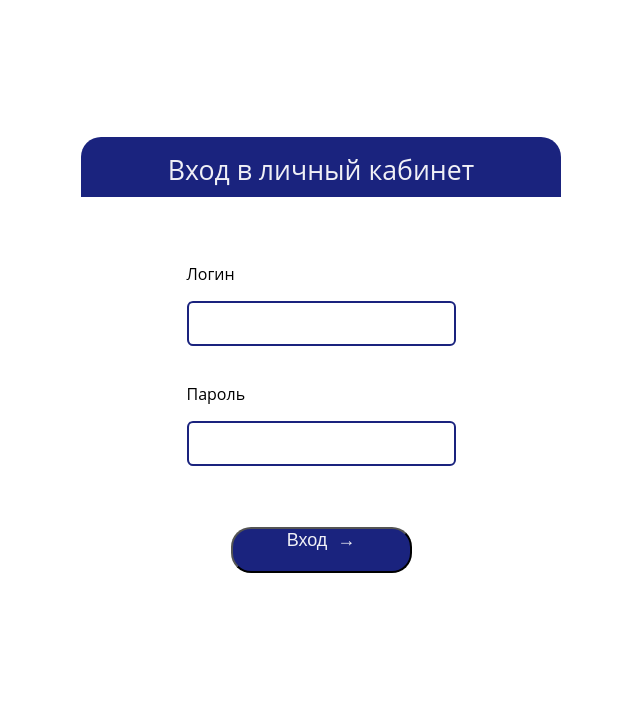
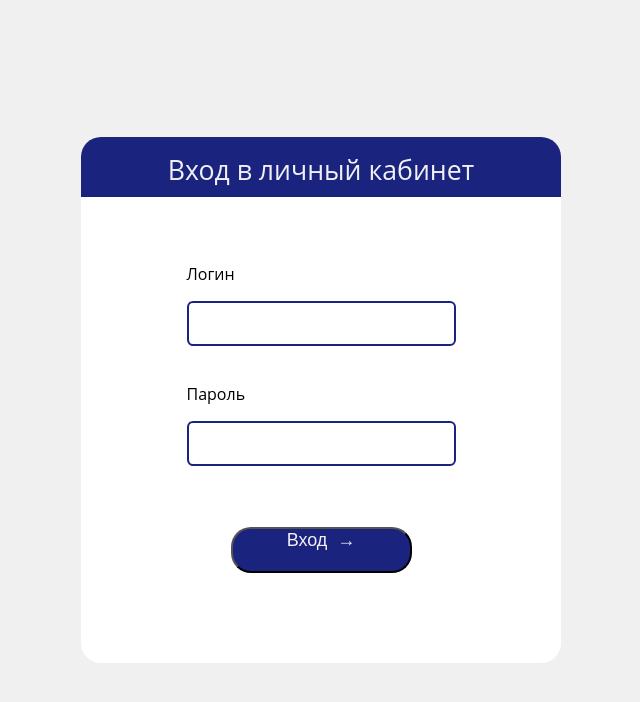
Before and after one commit to yacheckalin/simple-react-app, a React (Create React App) app: page / in a window 1280 px wide. Shown: the top 702 px of the page, without its empty margins (319-959 px from the left). Built offline with nearby package versions, Linux system fonts and the light colour scheme; the HTML template or start-up script is replaced by a standard one.

Commit message:
fixed styles

```diff
--- a/src/styles.css
+++ b/src/styles.css
@@ -8,7 +8,7 @@ body {
   width: 100%;
   max-width: 1280px;
   margin: 0 auto;
-  /* background-color: #b58080; */
+  background-color: #f0f0f0;
   font-family: "Open Sans", sans-serif;
 }
 div#root {
```
